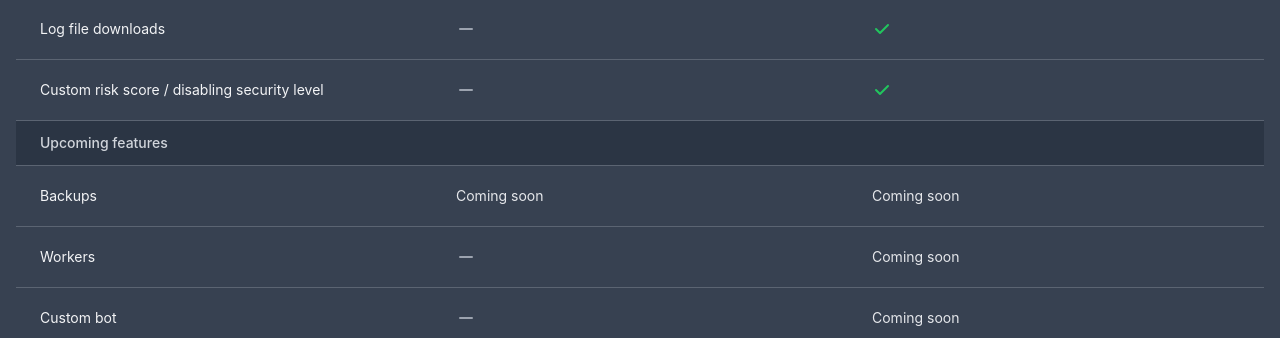
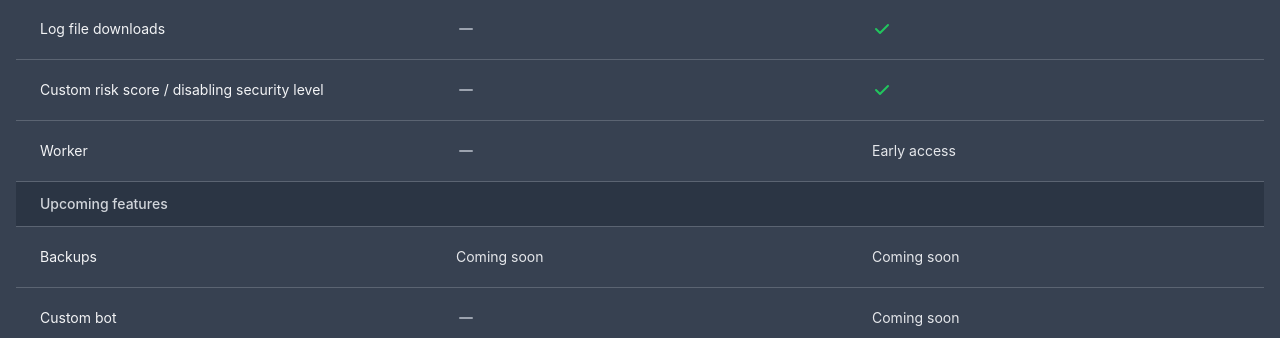
Before and after one commit to cleaner-bot/website, a Next.js app: page /pricing in a window 1280 px wide. Shown: the part 2380-2718 px from the top of the page. Built offline with nearby package versions, Linux system fonts and the light colour scheme.

Commit message:
move worker to early access

```diff
--- a/pages/pricing.jsx
+++ b/pages/pricing.jsx
@@ -49,13 +49,13 @@ const sections = [
             { name: "Support", tiers: { free: "Community", pro: "Dedicated (E-Mail, tickets, ...)" } },
             { name: "Log file downloads", tiers: { pro: true } },
             { name: "Custom risk score / disabling security level", tiers: { pro: true } },
+            { name: "Worker", tiers: { pro: "Early access" } },
         ],
     },
     {
         name: "Upcoming features",
         features: [
             { name: "Backups", tiers: { free: "Coming soon", pro: "Coming soon" } },
-            { name: "Workers", tiers: { pro: "Coming soon" } },
             { name: "Custom bot", tiers: { pro: "Coming soon" } },
             { name: "Branding", tiers: { pro: "Coming soon" } },
         ]
```
